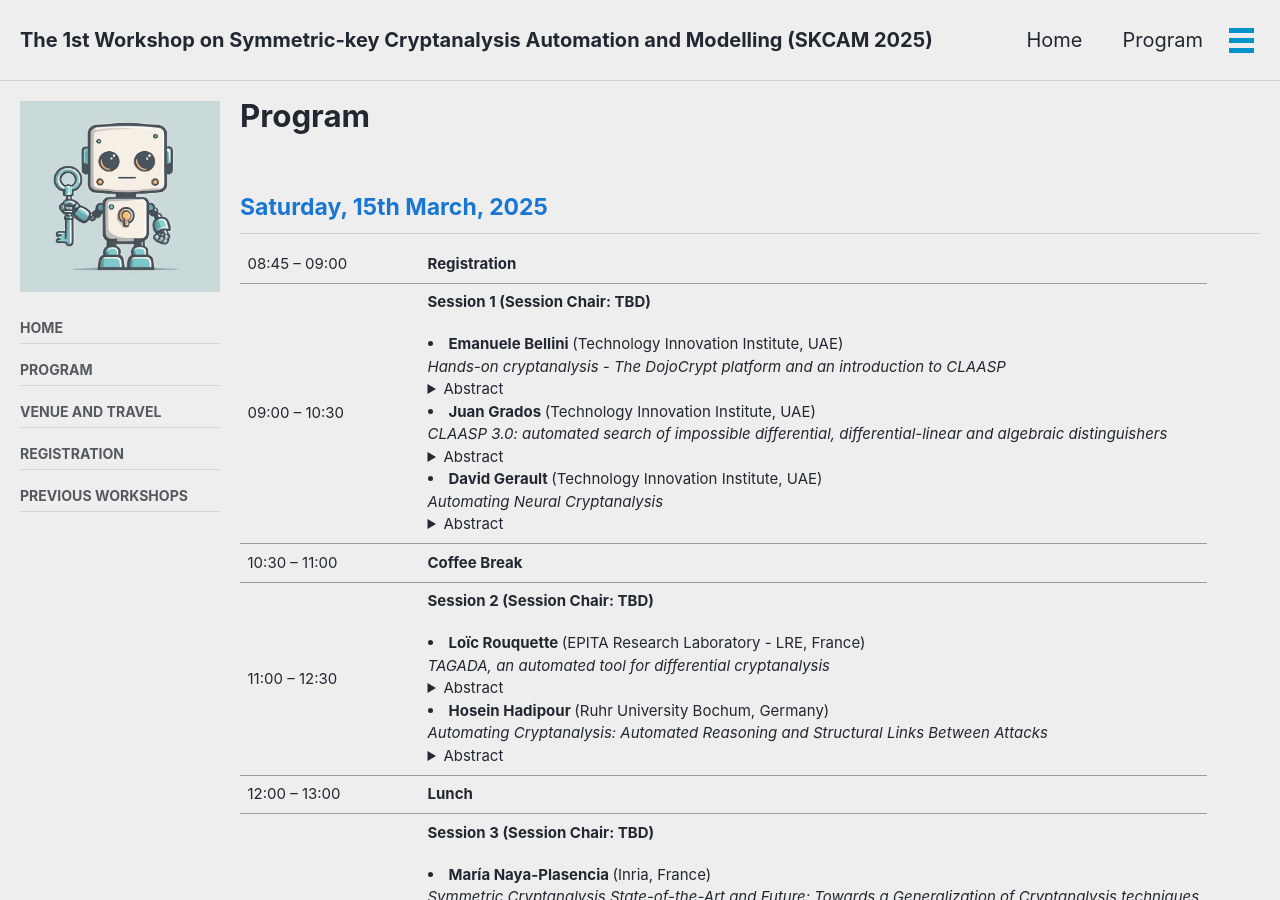
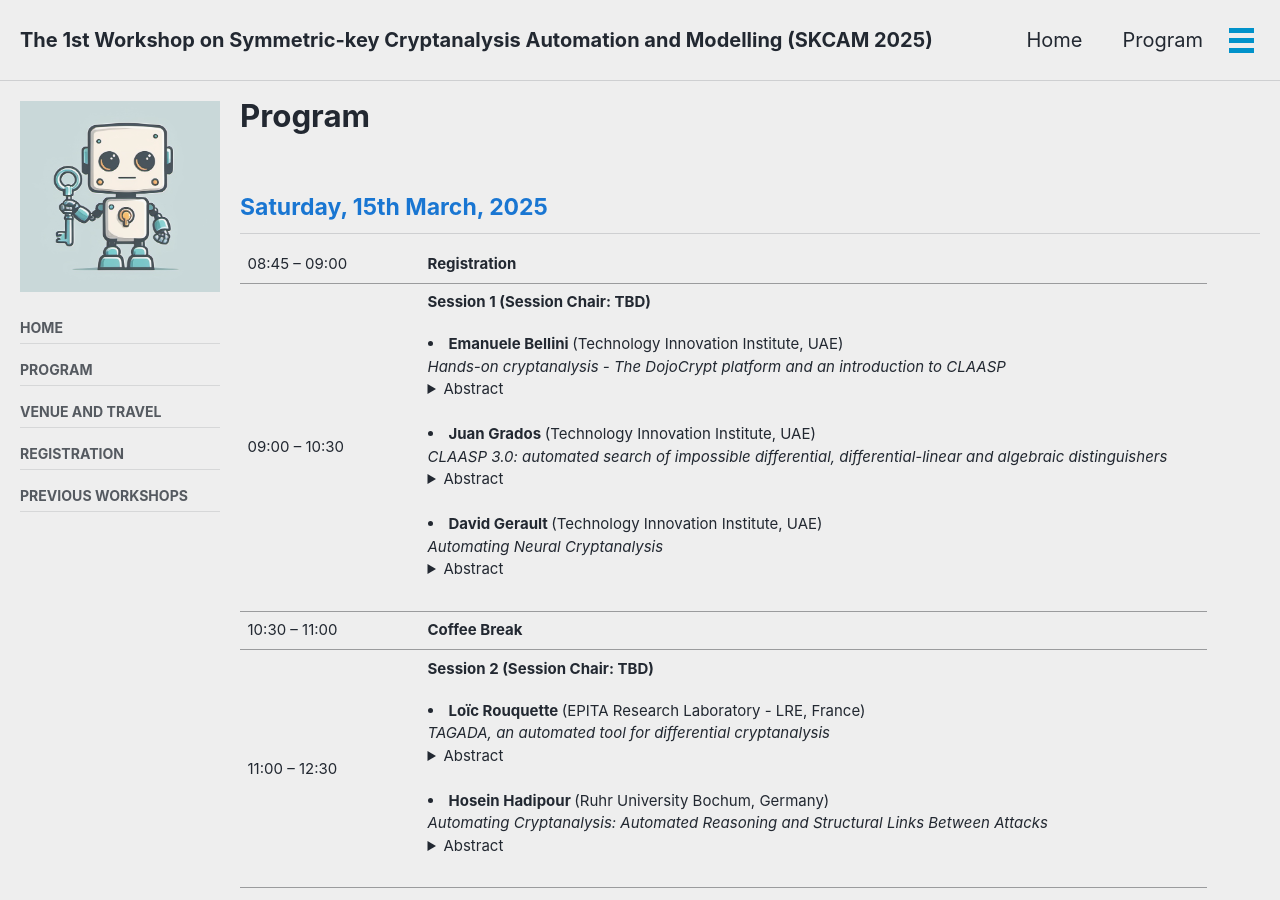
Before and after one commit to cryptanalysisbench/SATbench, a Jekyll site: the page built from program.md, in a window 1280 px wide and 900 px high. Built offline with Jekyll 4.4.1, drawn with Linux system fonts in a browser that asks for light colours; cached includes are drawn as plain includes; nearby versions of some CDN libraries; our own code applies the rules of GitHub Pages for plain Markdown files.

Commit message:
Update program.md

```diff
--- a/program.md
+++ b/program.md
@@ -28,14 +28,14 @@ sidebar:
     <summary> Abstract </summary>
     In this tutorial, we introduce DojoCrypt, an experimental cloud-based platform designed to streamline cryptography and cryptanalysis research and development. Offering a pre-configured environment with powerful tools—including cryptanalysis frameworks (e.g. CLAASP, TAGADA, CASCADA, CryptoSMT), hacking utilities (e.g. John-the-Reaper, Hashcat), mathematical libraries (e.g. SageMath), and AI-powered solutions—DojoCrypt eliminates the complexity of software setup and resource management.
 To showcase DojoCrypt’s capabilities for both teaching and research, we demonstrate its integration with the CLAASP library—a SageMath-based suite designed to simplify the analysis of symmetric primitives. After a brief overview of CLAASP, we implement a basic toy cipher and execute various cryptanalysis routines, such as statistical testing, linear/differential trail searches, algebraic modeling, and result visualization, all achieved in a few lines of code.
-            </details>
+            </details> <br />
             </li>
           <li> <b> Juan Grados </b> (Technology Innovation Institute, UAE) <br />
             <i> CLAASP 3.0: automated search of impossible differential, differential-linear and algebraic distinguishers </i>
             <details>
     <summary> Abstract </summary>
     The search for algebraic, impossible differential, and differential-linear distinguishers is a key topic in symmetric cryptanalysis. Existing automated tools are often highly specialized or lack support for one of these types of distinguishers. In this talk, we will demonstrate through practical examples how the latest version of CLAASP can automatically search for impossible differential and differential-linear distinguishers using state-of-the-art techniques. Specifically, we will showcase methods that use truncated deterministic differentials to find these kind of distinguishers. Additionally, we will show how CLAASP can automatically search for algebraic distinguishers through the use of techniques based on the three-subset division property.
-            </details>
+            </details> <br />
             </li>
           <li> <b> David Gerault </b> (Technology Innovation Institute, UAE) <br />
             <i> Automating Neural Cryptanalysis  </i>
@@ -43,7 +43,7 @@ To showcase DojoCrypt’s capabilities for both teaching and research, we demons
     <summary> Abstract </summary>
     At CRYPTO 2019, Aron Gohr proposed neural networks as a tool for the cryptanalysis of block ciphers. His neural distinguishers are trained to learn to recognize the distribution induced by the encryption of plaintext pairs with a given XOR difference from that of random pairs. In his seminal work, these distinguishers were used to build state-of-the-art, practical key recoveries on round-reduced SPECK32.
 At FSE 2023, we presented the AutoND framework, which aims at automating the process of neural cryptanalysis, by eliminating the tedious process of hyperparameters tuning and other cipher-specific optimizations. In this talk, we present the tool, how to unleash its full potential through CLAASP, and how to integrate it with other similar libraries.
-            </details>
+            </details> <br />
             </li>
           </il>
         </td>
@@ -61,14 +61,14 @@ At FSE 2023, we presented the AutoND framework, which aims at automating the pro
             <details>
             <summary> Abstract </summary>
             When designing new symmetric block ciphers, assessing their resistance against differential attacks is crucial. A common modern approach is to evaluate truncated differential characteristics (TDCs) and differential characteristics (DCs) to bound the probability of differential distinguishers. Traditionally, these TDCs (or DCs) are computed using declarative models—via CP, SAT, or ILP—whose manual design is complex, error-prone, and demands deep expertise in both cryptography and solver technologies. In this talk, we will discuss Tagada (Tool for Automatic Generation of Abstraction-based Differential Attacks), a generic tool that automatically generates these models from an operational description of the cipher using a bipartite Directed Acyclic Graphs (DAGs) representation. Tagada provides a set of built-in functionalities that allows one to compute TDCs and DCs by giving only the description of the cipher. The talk will be focused on the operation and usage of Tagada, the results we previously had, the strengths and limitations of the library, and the possible improvements.
-            </details>
+            </details> <br />
             </li>
           <li> <b> Hosein Hadipour </b> (Ruhr University Bochum, Germany) <br />
             <i> Automating Cryptanalysis: Automated Reasoning and Structural Links Between Attacks </i>
             <details>
             <summary> Abstract </summary>
   In this talk, I will discuss how automated reasoning techniques can be applied to efficiently explore cryptanalytic attacks. As an example, I will demonstrate how the guess-and-determine problem can be formulated as a constraint satisfaction or optimization problem. I will then examine the structural links between different cryptanalytic techniques and how these relationships can be leveraged to enhance the efficiency of attack discovery. In particular, I will illustrate how the connection between zero-correlation (resp. boomerang) and integral (resp. differential-linear) attacks enables the use of more efficient methods from one technique to identify the other.
-            </details>
+            </details> <br />
           </li>
           </il>
         </td>
@@ -86,28 +86,28 @@ At FSE 2023, we presented the AutoND framework, which aims at automating the pro
             <details>
             <summary> Abstract </summary>
   We will briefly present an overview of the context of symmetric cryptanalysis and its development in the last few years. We will discuss how a reference algorithmic framework for the different attacks and techniques would be very useful, and some of the works that have been done in this direction, plus some of the main many open problems yet to solve.
-            </details>
+            </details> <br />
           </li>
           <li>  <b> Ling Song </b> (Jinan University, China) <br />
             <i> The key recovery in differential attacks and the automated models </i>
             <details>
             <summary> Abstract </summary>
   In differential cryptanalysis, we identify three critical factors influencing the efficiency of key recovery attacks. First, permitting misaligned boundaries of the distinguisher can expand the search space for the attack, thereby potentially enhancing its effectiveness. Second, probabilistic extensions of the distinguisher—specifically, allowing forward/backward propagation with probabilities below 1 during key recovery—can yield comparable advantages. Third, the strategy of pre-guessing key bits has a significant impact on time complexity, necessitating an optimized guessing strategy to minimize computational costs. To enhance differential cryptanalysis, we propose an automated search framework for byte-oriented block ciphers. This framework simultaneously determines the optimal attack complexity, identifies the used distinguisher, and configures attack parameters in a unified process. We validate our approach by applying it to Deoxys-BC-384 and AES-256, achieving significantly improved results compared to prior works.
-            </details>
+            </details>  <br />
           </li>
           <li>  <b> Léo Perrin </b> (Inria, France) <br />
             <i>TBD </i>
             <details>
             <summary> Abstract </summary>
   TBD
-            </details>
+            </details>  <br />
           </li>
           <li>  <b> Patrick Derbez </b> (Centre Inria de l'Université de Rennes, France) <br />
                       <i> Minimalist model for Impossible Differentials </i>
                       <details>
                       <summary> Abstract </summary>
             In this talk I will present a new MILP modelling to find impossible differential (ID) distinguishers and attacks. Standard models for ID are negative models, in the sense that a differential is impossible if and only if the model has no solution. Our new modelling technique focuses on probable ID, differentials that are probably impossible. While this might lead to false positive, the main advantage is that searching for such probable ID can be achieved through a positive model. This facilitates the search for the best impossible differential attacks without first exhausting all possible ID distinguishers on a target.
-            </details>
+            </details>  <br />
           </li>
           </il>
         </td>
@@ -133,14 +133,14 @@ and MILP. The SAT solvers based on these techniques have won several
 gold medals in SAT competitions and the Best Paper award in SAT 2021,
 while the MILP solver has established the latest record for many
 challenging instances in MIPLIB and the Best Paper in CP 2024.
-            </details>
+            </details>   <br />
           </li>
           <li>  <b> Maria Eichlseder </b> (Graz University of Technology, Austria) <br />
             <i> TBD </i>
             <details>
             <summary> Abstract </summary>
   TBD
-            </details>
+            </details>  <br />
           </li>
           <li>  <b> Yosuke Todo </b> (NTT Social Informatics Laboratories, Japan) <br />
             <i>Improved Cryptanalysis of ChaCha: Beating PNBs with Bit Puncturing </i>
@@ -156,14 +156,14 @@ Inspired by a puncturing technique proposed at Eurocrypt 2024, we propose a new
 Unlike PNBs, our method can provide theoretical evaluation without relying on experimental blackbox analysis.
 As a result, we improve the state-of-the-art cryptanalysis against ChaCha (and Salsa).
 We also discuss what is the room of further improvements.
-            </details>
+            </details>  <br />
           </li>
           <li>  <b> Thomas Peyrin </b> (Nanyang Technological University, Singapore) <br />
             <i> Open Cryptanalysis Platform (OCP) -  A New Collaborative Effort for Automated Cryptanalysis </i>
             <details>
             <summary> Abstract </summary>
   In this talk, we will present an open-source tool to conduct automated cryptanalysis, named Open Cryptanalysis Platform (OCP). The goal of OCP is to provide a common platform for the community to implement/test/use/benchmark automated cryptanalysis techniques, with a focus on ease-of-use and modularity for future usages.  We will explain the basic architecture of OCP and its rationale, as well as currently implemented functionalities. Finally, we will review future short-term and long-term plans and how the community can contribute to OCP. The goal of the platform is to be collaborative, so we welcome all comments on what part of OCP should be modified, or what crucial functionality is needed in priority.
-            </details>
+            </details>  <br />
           </li>
           </il>
         </td>
```
